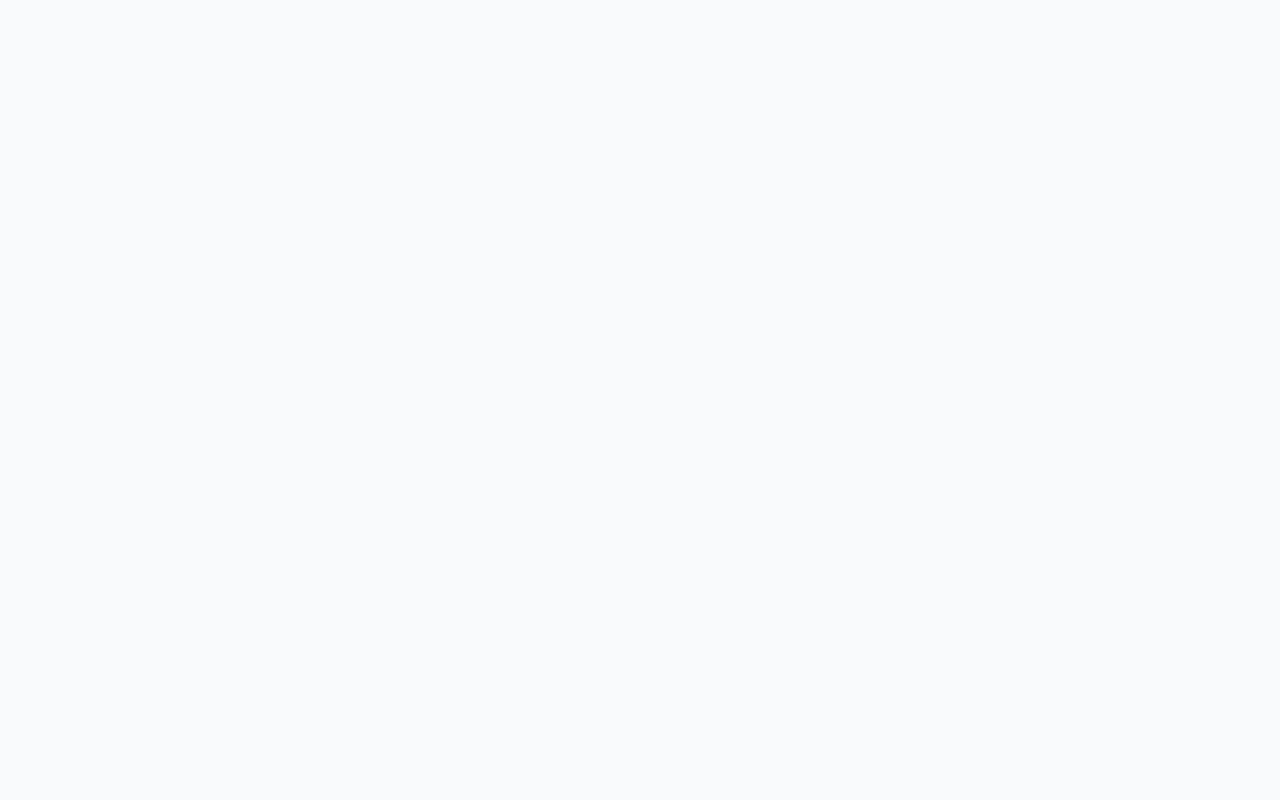
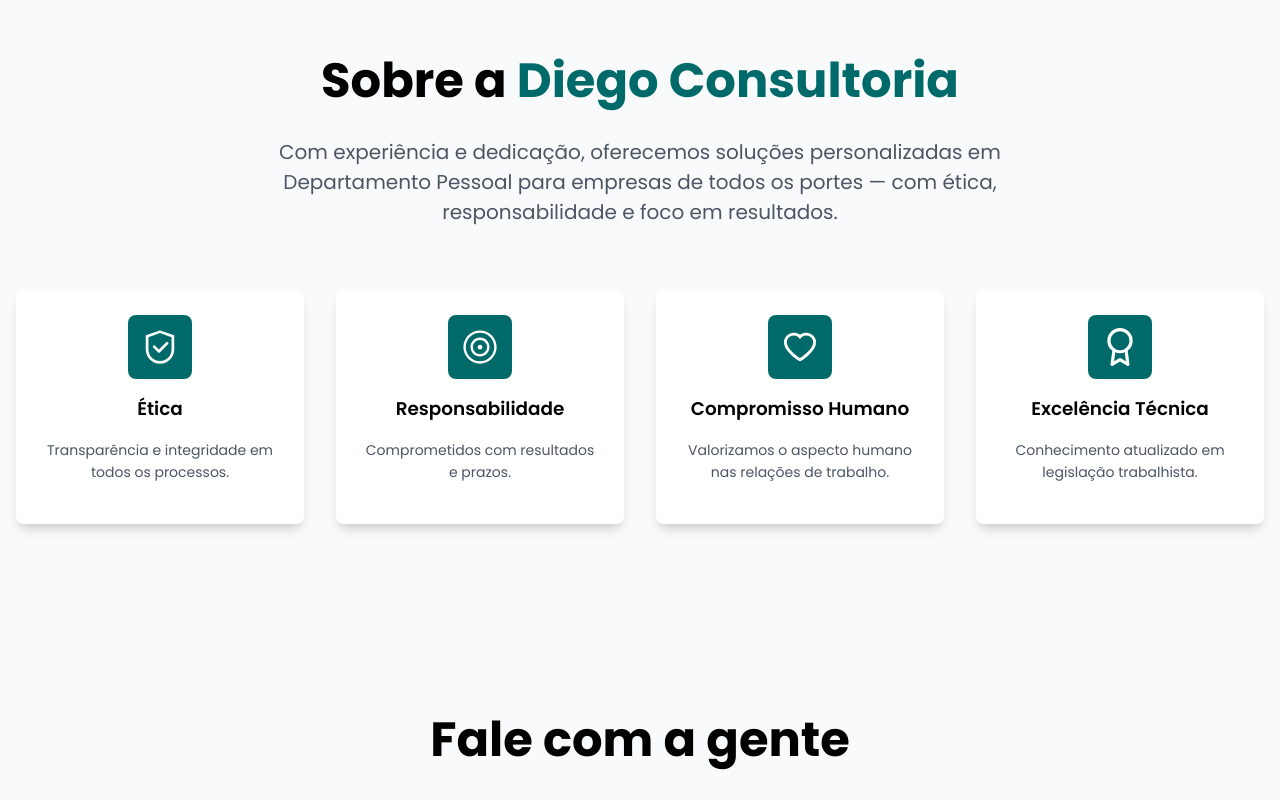
Before and after one commit to lucasgomesdacruz/BPO, a Next.js app: page / in a window 1280 px wide. Shown: the part 1840-2640 px from the top of the page. Before the commit the page ends 1817 px from the top, so only its background shows below. Built offline with nearby package versions, Linux system fonts and the light colour scheme.

Commit message:
feat: adiciona nova seção contato

```diff
--- a/src/app/components/Header/Header.module.scss
+++ b/src/app/components/Header/Header.module.scss
@@ -40,7 +40,7 @@
       display: flex;
       justify-content: center;
       align-items: center;
-      background-color: var(--color-primary);
+      background-color: var(--color-variable-primary);
       border: none;
       border-radius: 5px;
       width: 135px;
--- a/src/app/page.module.scss
+++ b/src/app/page.module.scss
@@ -186,4 +186,97 @@
             }
         }
     }
+
 }
+
+.aboutBg {
+    display: flex;
+    justify-content: center;
+    align-items: center;
+    flex-direction: column;
+    max-width: 1280px;
+    margin: 0 auto;
+    padding: 0 1rem;
+    padding-top: 5rem;
+    padding-bottom: 5rem;
+    text-align: center;
+
+    .about_container {
+        margin-bottom: 4rem;
+
+        h3 {
+            font-size: 3rem;
+            line-height: 1;
+            margin-bottom: 2rem;
+
+            span {
+                color: var(--color-variable-primary);
+
+                svg {
+                    color: white;
+                }
+            }
+        }
+
+        p {
+            max-width: 48rem;
+            font-size: 1.25rem;
+            color: var(--color-tercery);
+        }
+    }
+
+
+    .about_cards {
+        display: grid;
+        grid-template-columns: repeat(4, 1fr);
+        gap: 2rem;
+        align-items: stretch;
+        margin-bottom: 2rem;
+    }
+}
+
+.contact {
+    display: flex;
+    justify-content: center;
+    align-items: center;
+    flex-direction: column;
+    max-width: 1280px;
+    margin: 0 auto;
+    padding: 0 1rem;
+    padding-top: 5rem;
+    padding-bottom: 5rem;
+    text-align: center;
+
+    .contact_container {
+        margin-bottom: 4rem;
+
+        h3 {
+            font-size: 3rem;
+            line-height: 1;
+            margin-bottom: 2rem;
+
+            span {
+                color: var(--color-variable-primary);
+
+                svg {
+                    color: white;
+                }
+            }
+        }
+
+        p {
+            max-width: 48rem;
+            font-size: 1.25rem;
+            color: var(--color-tercery);
+        }
+    }
+
+
+    .contact_cards {
+        display: grid;
+        grid-template-columns: repeat(3, 1fr);
+        gap: 2rem;
+        align-items: stretch;
+        margin-bottom: 2rem;
+    }
+}
--- a/src/app/page.tsx
+++ b/src/app/page.tsx
@@ -4,9 +4,13 @@ import CardAbout from "./components/CardAbout/CardAbout";
 import { PiCalculatorLight } from "react-icons/pi"
 import { IoTimeOutline } from "react-icons/io5";
 import { RxPeople } from "react-icons/rx";
-import { AiOutlineFileText } from "react-icons/ai";
-import { FiUserCheck } from "react-icons/fi";
+import { AiOutlineFileText, AiOutlineHeart, AiOutlineSafety } from "react-icons/ai";
+import { FiAward, FiUserCheck } from "react-icons/fi";
 import { SlPresent } from "react-icons/sl";
+import { VscTarget } from "react-icons/vsc";
+import { LuPhone } from "react-icons/lu";
+import { FaRegComment } from "react-icons/fa";
+import { MdOutlineMail } from "react-icons/md";
 
 export default function Home() {
   return (
@@ -79,6 +83,63 @@ export default function Home() {
           <button>Solicitar Orçamento</button>
         </div>
       </section>
+      <section className={styles.aboutBg}>
+        <div className={styles.about_container}>
+          <h3>Sobre a <span>Diego Consultoria</span></h3>
+          <p>Com experiência e dedicação, oferecemos soluções personalizadas em Departamento Pessoal para empresas de todos os portes — com ética, responsabilidade e foco em resultados.</p>
+        </div>
+        <div className={styles.about_cards}>
+          <CardAbout
+            icon={AiOutlineSafety}
+            title="Ética"
+            text="Transparência e integridade em todos os processos."
+          />
+          <CardAbout
+            icon={VscTarget}
+            title="Responsabilidade"
+            text="Comprometidos com resultados e prazos."
+          />
+          <CardAbout
+            icon={AiOutlineHeart}
+            title="Compromisso Humano"
+            text="Valorizamos o aspecto humano nas relações de trabalho."
+          />
+          <CardAbout
+            icon={FiAward}
+            title="Excelência Técnica"
+            text="Conhecimento atualizado em legislação trabalhista."
+          />
+        </div>
+      </section>
+      <section className={styles.contact}>
+        <div className={styles.contact_container}>
+          <h3>Fale com a gente</h3>
+          <p>Escolha o canal que preferir e entre em contato conosco. Estamos prontos para ajudar sua empresa!</p>
+        </div>
+        <div className={styles.contact_cards}>
+          <CardAbout
+            icon={LuPhone}
+            title="Telefone"
+            text="(00) 00000-0000."
+            subText="Seg à Sex, 8h às 18h"
+            buttonText="Ligar Agora"
+          />
+          <CardAbout
+            icon={FaRegComment}
+            title="WhatsApp"
+            text="(00) 00000-0000"
+            subText="Atendimento rápido"
+            buttonText="Enviar mensagem"
+          />
+          <CardAbout
+            icon={MdOutlineMail}
+            title="E-mail"
+            text="contato@diegoconsultoria.com.br"
+            subText="Resposta em até 24h"
+            buttonText="Enviar e-mail"
+          />
+        </div>
+      </section>
     </>
 
   );
```
